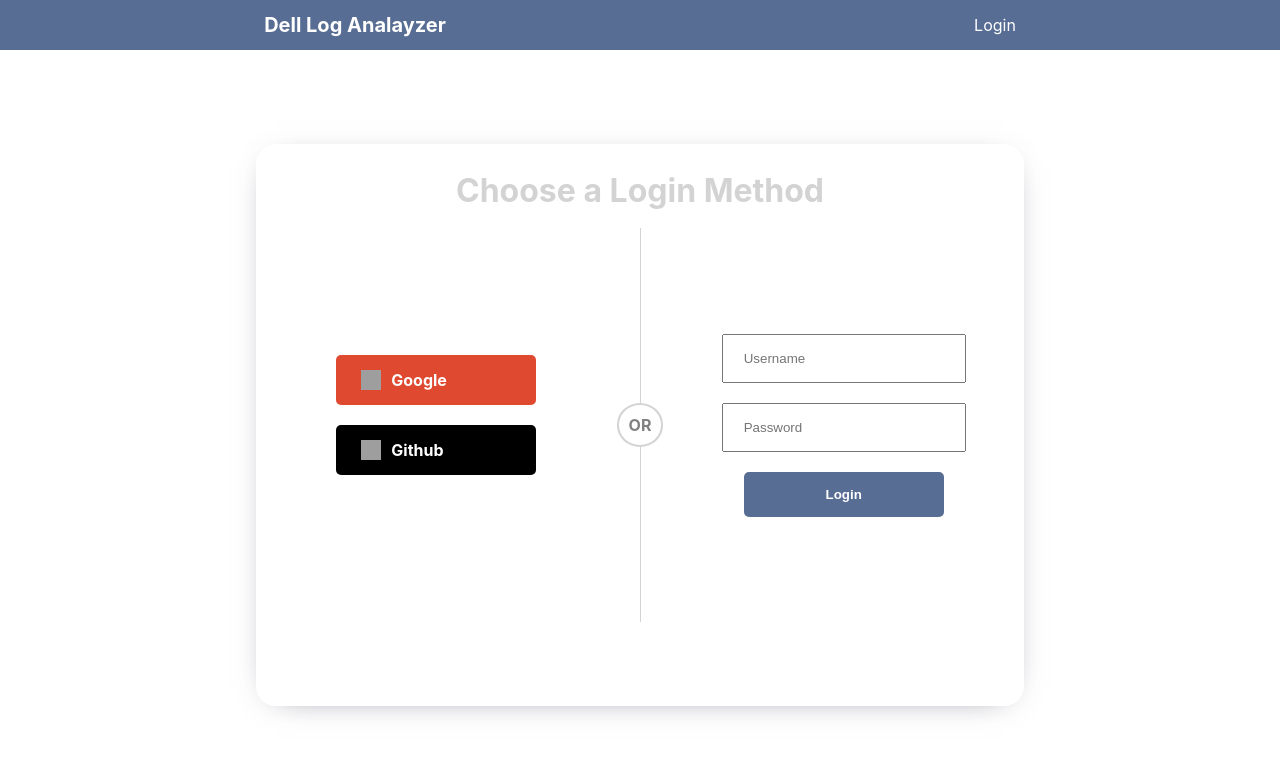
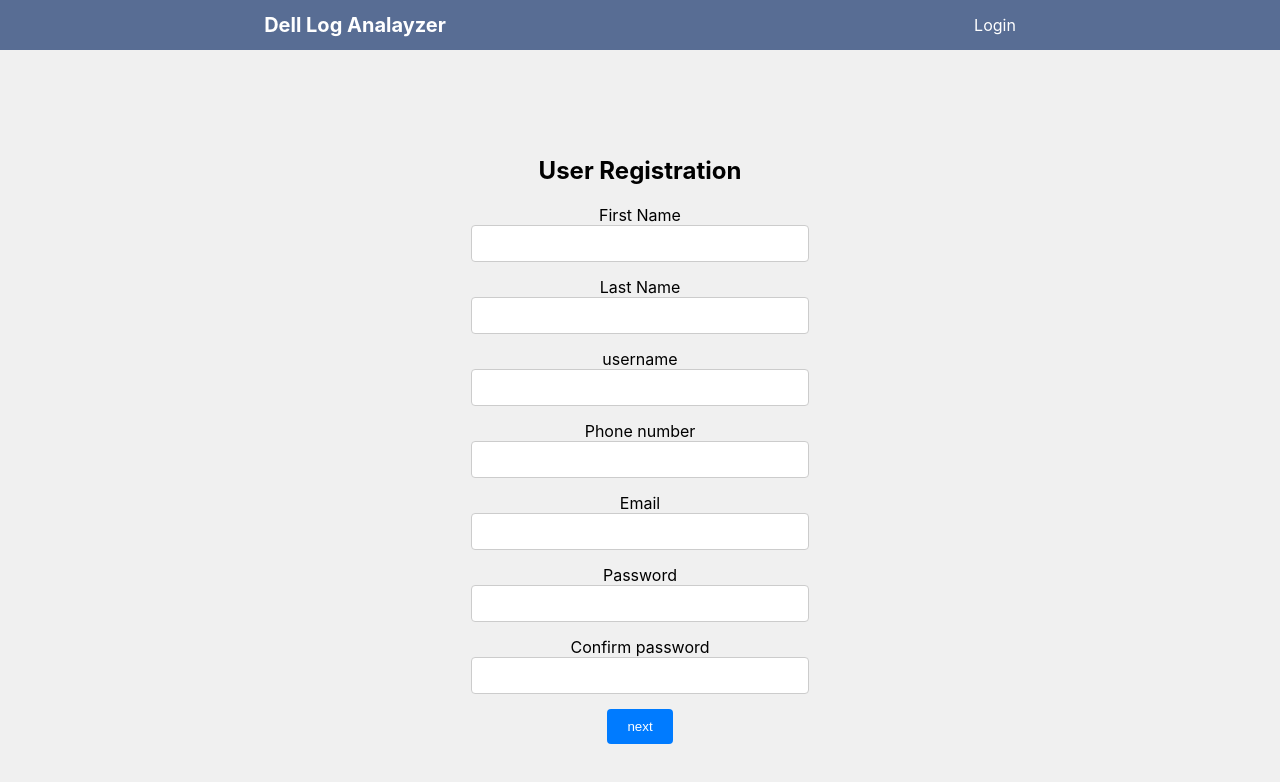
Before and after one commit to Gurnik/Dell-Log-Analyzer---Log-In-Client, a React (Create React App) app: page /signup in a window 1280 px wide. Shown: the top 782 px of the page. Built offline with nearby package versions, Linux system fonts and the light colour scheme; no server answers; grey boxes are pictures that could not be loaded.

Commit message:
SignUp an sub

```diff
--- a/src/App.js
+++ b/src/App.js
@@ -6,7 +6,8 @@ import Login from "./pages/Login";
 import NoPage from "./pages/NoPage";
 import { BrowserRouter, Routes, Route, Navigate } from "react-router-dom";
 import { useEffect, useState } from "react";
-import Signup from "./pages/Signup";
+import Sign from "./pages/Signup";
+import Sub from "./pages/sub";
 
 const App = () => {
   const [user, setUser] = useState(null);
@@ -46,7 +47,10 @@ const App = () => {
             path="/login"
             element={user ? <Navigate to="/" /> : <Login />}
           />
-          <Route path="/signup" element={<Signup />} />
+
+          <Route path="/signup" element={<Sign />} />
+          <Route path="/sub" element={<Sub />} />
+
           <Route
             path="/post/:id"
             element={user ? <Post /> : <Navigate to="/login" />}
--- /dev/null
+++ b/src/design/sign.css
@@ -0,0 +1,70 @@
+/* Reset some default styling */
+* {
+    margin: 0;
+    padding: 0;
+    box-sizing: border-box;
+  }
+
+  /* Apply styling to the overall container */
+  .container {
+    display: flex;
+    justify-content: center;
+    align-items: center;
+    height: 100vh;
+    background-color: #f0f0f0;
+  }
+
+  /* Style the form wrapper */
+  .form-wrapper {
+    background-color: white;
+    padding: 30px;
+    border-radius: 8px;
+    box-shadow: 0 2px 4px rgba(0, 0, 0, 0.1);
+    width: 400px;
+  }
+
+  /* Style headings */
+  h1 {
+    font-size: 24px;
+    margin-bottom: 20px;
+  }
+
+  /* Style input fields */
+  .input {
+    width: 100%;
+    padding: 10px;
+    margin-bottom: 15px;
+    border: 1px solid #ccc;
+    border-radius: 4px;
+  }
+
+  /* Style select fields */
+  .select {
+    width: 100%;
+    padding: 10px;
+    margin-bottom: 15px;
+    border: 1px solid #ccc;
+    border-radius: 4px;
+  }
+
+  /* Style buttons */
+  .btn {
+    background-color: #007bff;
+    color: white;
+    border: none;
+    padding: 10px 20px;
+    border-radius: 4px;
+    cursor: pointer;
+    transition: background-color 0.3s ease;
+  }
+
+  .btn:hover {
+    background-color: #0056b3;
+  }
+
+  /* Style error messages */
+  .error {
+    color: red;
+    font-size: 14px;
+    margin-top: 10px;
+  }
--- a/src/pages/Signup.js
+++ b/src/pages/Signup.js
@@ -1,30 +1,193 @@
-const Signup = () => {
+import { useState } from "react";
+import { useNavigate } from "react-router-dom";
+import Sub from "./sub";
+import "../design/sign.css";
+
+function Sign() {
+  // States for registration
+  const navigate = useNavigate();
+  const [Fname, setFName] = useState("");
+  const [Lname, setLName] = useState("");
+  const [Uname, setUName] = useState("");
+  const [email, setEmail] = useState("");
+  const [phoneNum, setPhonenun] = useState("");
+  const [password, setPassword] = useState("");
+  const [confirmPassword, setConfirmPassword] = useState("");
+
+  // States for checking the errors
+  const [submitted, setSubmitted] = useState(false);
+  const [error, setError] = useState(false);
+
+  // Handling the name change
+  const handleFName = (e) => {
+    setFName(e.target.value);
+    setSubmitted(false);
+  };
+
+  // Handling the name change
+  const handleLName = (e) => {
+    setLName(e.target.value);
+    setSubmitted(false);
+  };
+
+  // Handling the name change
+  const handleUserName = (e) => {
+    setUName(e.target.value);
+    setSubmitted(false);
+  };
+
+  // Handling the email change
+  const handleEmail = (e) => {
+    setEmail(e.target.value);
+    setSubmitted(false);
+  };
+
+  // Handling the password change
+  const handlePassword = (e) => {
+    setPassword(e.target.value);
+    setSubmitted(false);
+  };
+
+  const handlePhone = (e) => {
+    setPhonenun(e.target.value);
+    setSubmitted(false);
+  };
+
+  // Handling the form submission
+  const next = (e) => {
+    e.preventDefault();
+    if (
+      Fname === "" ||
+      phoneNum === "" ||
+      Lname === "" ||
+      Uname === "" ||
+      email === "" ||
+      password === ""
+    ) {
+		errorMessage("Please enter all the fields");
+    } else {
+	  navigate('/sub')
+      setError(false);
+    }
+  };
+
+  const handleConfirmPasswordChange = (event) => {
+    setConfirmPassword(event.target.value);
+  };
+
+  // Showing success message
+  const successMessage = () => {
+    return (
+      <div
+        className="success"
+        style={{
+          display: submitted ? "" : "none",
+        }}
+      >
+        <h1>User {Fname + " " + Lname} successfully registered!</h1>
+      </div>
+    );
+  };
+
+  const errorMessage = (message) => {
+    return (
+      <div
+        className="error"
+        style={{
+          display: error ? "" : "none",
+        }}
+      >
+        <h1>{message}</h1>
+      </div>
+    );
+  };
+
   return (
-    <div className="login">
-      <h1 className="loginTitle">Choose a Login Method</h1>
-      <div className="wrapper">
-        <div className="left">
-          <div className="loginButton google" onClick={() => alert("Google")}>
-            <img src={"Google"} alt="Google icon" className="icon" />
-            Google
-          </div>
-          <div className="loginButton github" onClick={() => alert("GitHub")}>
-            <img src={"Github"} alt="Github icon" className="icon" />
-            Github
-          </div>
+    <div className="container">
+      <center>
+        <div>
+          <h1>User Registration</h1>
+    </div>
+
+        {/* Calling to the methods */}
+        <div className="messages">
+          {errorMessage()}
+          {successMessage()}
         </div>
-        <div className="center">
-          <div className="line" />
-          <div className="or">OR</div>
-        </div>
-        <div className="right">
-          <input type="text" placeholder="Username" />
-          <input type="password" placeholder="Password" />
-          <button className="submit">Login</button>
-        </div>
-      </div>
+
+        <form>
+          {/* Labels and inputs for form data */}
+          <label className="label">First Name</label>
+          <input
+            onChange={handleFName}
+            className="input"
+            value={Fname}
+            type="text"
+          />
+          <br></br>
+
+          <label className="label">Last Name</label>
+          <input
+            onChange={handleLName}
+            className="input"
+            value={Lname}
+            type="text"
+          />
+          <br></br>
+
+          <label className="label">username</label>
+          <input
+            onChange={handleUserName}
+            className="input"
+            value={Uname}
+            type="text"
+          />
+          <br></br>
+
+          <label className="label">Phone number</label>
+          <input
+            onChange={handlePhone}
+            className="input"
+            value={phoneNum}
+            type="text"
+          />
+          <br></br>
+
+          <label className="label">Email</label>
+          <input
+            onChange={handleEmail}
+            className="input"
+            value={email}
+            type="email"
+          />
+          <br></br>
+
+          <label className="label">Password</label>
+          <input
+            onChange={handlePassword}
+            className="input"
+            value={password}
+            type="password"
+          />
+          <br></br>
+
+          <label className="label">Confirm password</label>
+          <input
+            onChange={handleConfirmPasswordChange}
+            className="input"
+            value={confirmPassword}
+            type="password"
+          />
+          <br></br>
+
+          <button onClick={next} className="btn" type="next">
+            next
+          </button>
+        </form>
+      </center>
     </div>
   );
-};
+}
 
-export default Signup;
+
+export default Sign;
--- /dev/null
+++ b/src/pages/sub.js
@@ -0,0 +1,128 @@
+import { useState } from 'react';
+import '../design/sign.css';
+import { useLocation } from 'react-router-dom';
+
+function Sub() {
+  const location = useLocation();
+  const { Fname, Lname, Uname, email, phoneNum, password } = location.state;
+
+  const [company, setCompany] = useState('');
+  const [sub, setSub] = useState('');
+
+  const [submitted, setSubmitted] = useState(false);
+  const [error, setError] = useState(false);
+
+  const handleCompany = (e) => {
+    setCompany(e.target.value);
+    setSubmitted(false);
+  };
+
+  const handleSub = (e) => {
+    setSub(e.target.value);
+    setSubmitted(false);
+  };
+
+  const handleSubmit = (e) => {
+    e.preventDefault();
+    if (company === '' || sub === '') {
+      setError('Please enter all the fields');
+    } else {
+      // Assuming you have a backend URL to send data
+      const url = 'http://localhost:3001/signup'; // Replace with your actual backend URL
+      const data = {
+        Fname,
+        Lname,
+        Uname,
+        email,
+        phoneNum,
+        password
+      };
+
+      fetch(url, {
+        method: 'POST',
+        headers: {
+          'Content-Type': 'application/json',
+        },
+        body: JSON.stringify(data),
+      })
+        .then((response) => response.json())
+        .then((responseData) => {
+          // Handle response from the backend if needed
+        })
+        .catch((error) => {
+          // Handle error
+          console.error('Error sending data to backend:', error);
+        });
+    }
+  };
+
+  const successMessage = () => {
+    return (
+      <div
+        className="success"
+        style={{
+          display: submitted ? '' : 'none',
+        }}
+      >
+        <h1>User {Fname} {Lname} successfully registered</h1>
+      </div>
+    );
+  };
+
+  const errorMessage = (message) => {
+    return (
+      <div
+        className="error"
+        style={{
+          display: error ? '' : 'none',
+        }}
+      >
+        <h1>{message}</h1>
+      </div>
+    );
+  };
+
+  return (
+    <div className="container">
+      <center>
+        <div>
+          <h1>Buy Subscription</h1>
+        </div>
+
+        <div>
+          {/* Information about the subscription */}
+        </div>
+
+        <div className="messages">
+          {errorMessage()}
+          {successMessage()}
+        </div>
+
+        <form>
+          <label className="label">Company name</label>
+          <input
+            onChange={handleCompany}
+            className="input"
+            value={company}
+            type="text"
+          />
+          <br />
+
+          <label className="label">Choose a Subscription</label>
+          <select onChange={handleSub} className="select">
+            <option value="">Select Subscription</option>
+            <option value="basic">Basic Subscription</option>
+            <option value="standard">Standard Subscription</option>
+            <option value="premium">Premium Subscription</option>
+          </select>
+
+          <button onClick={handleSubmit} className="btn" type="submit">
+            Submit
+          </button>
+        </form>
+      </center>
+    </div>
+  );
+}
+
+export default Sub;
```
Also changed, not shown: 1 other file (tests, documents, lock files or other folders).
